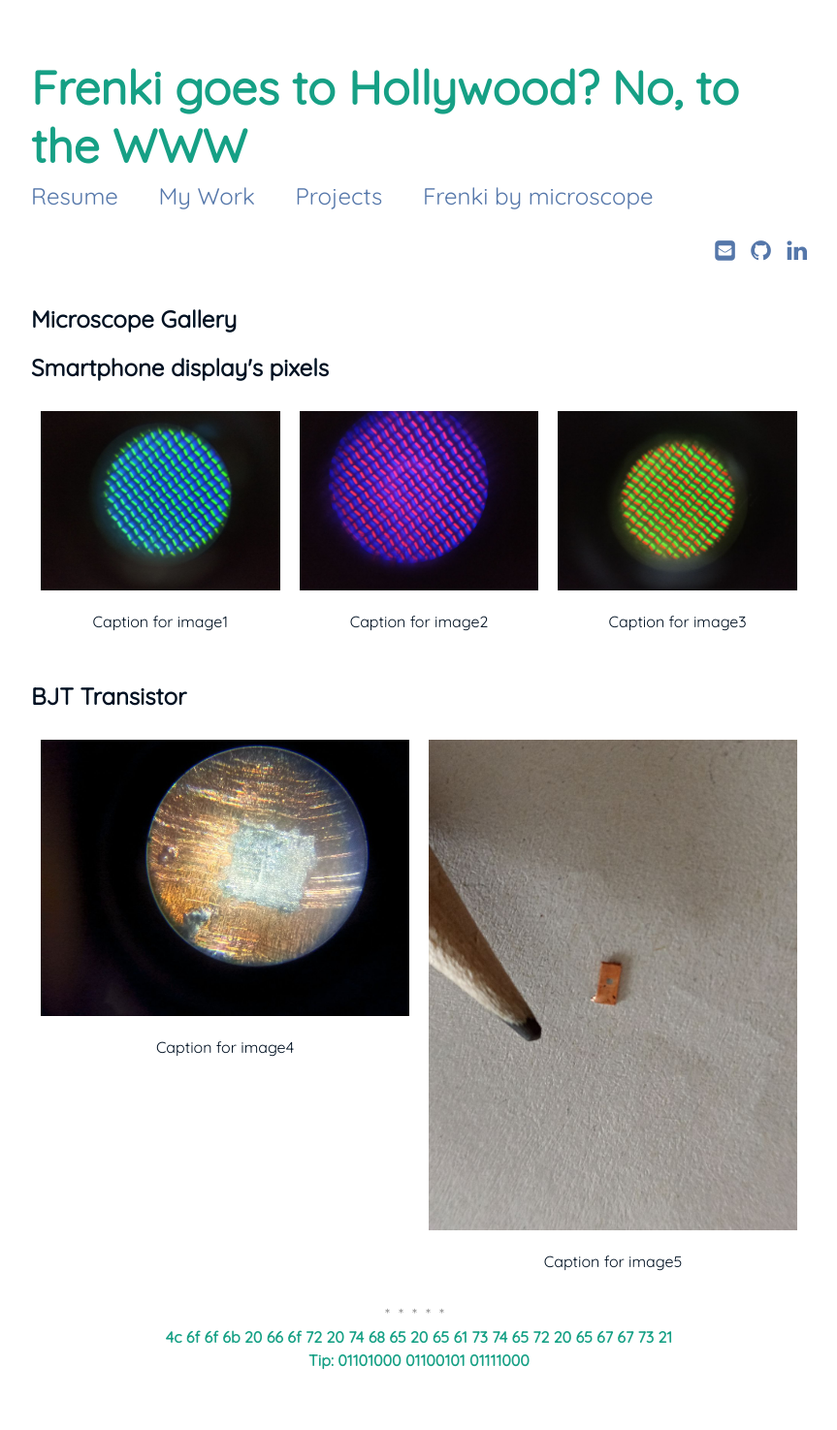
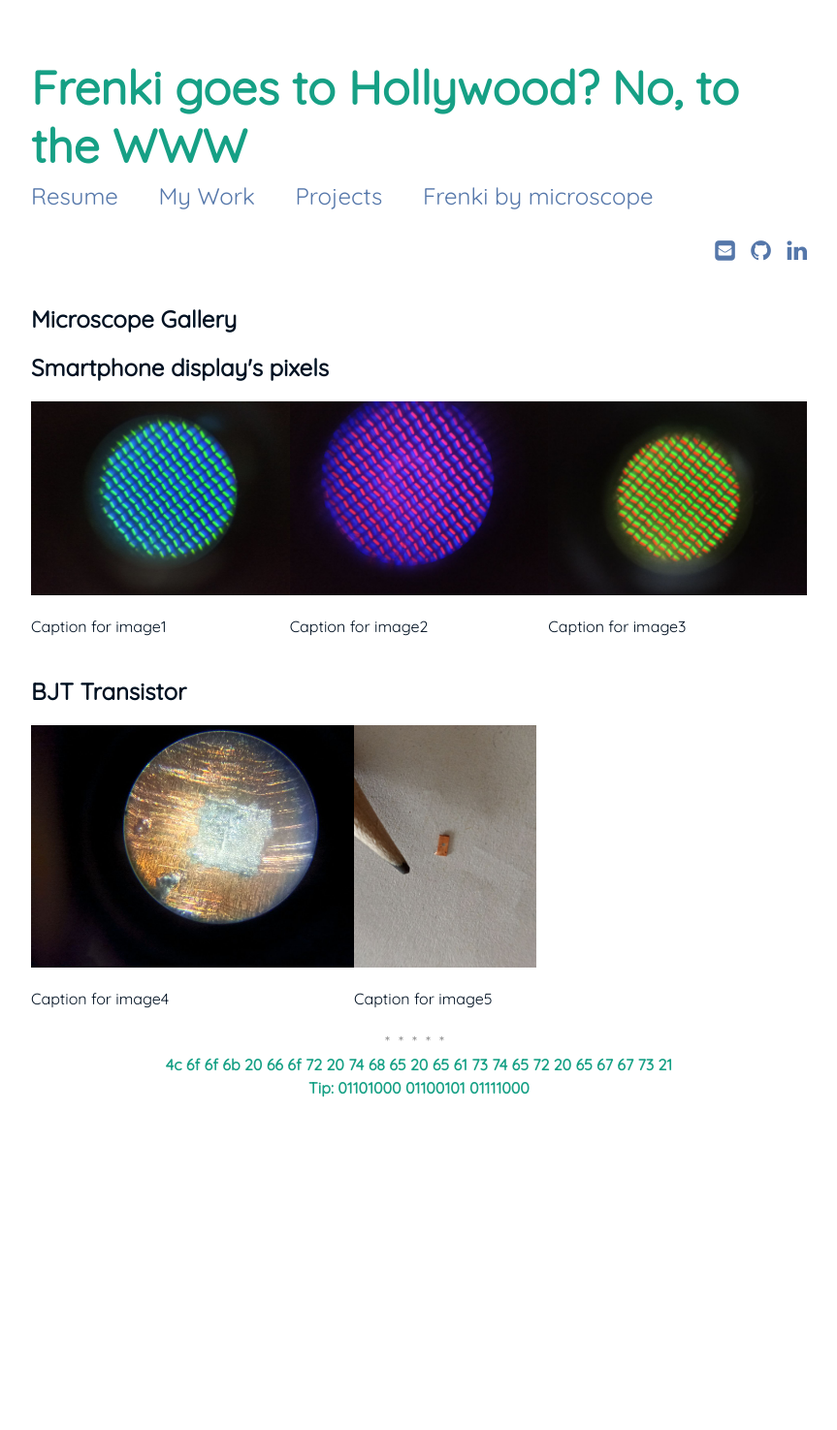
Before and after one commit to FreShq99/frenkishqepa.com, a Jekyll site: the page built from gallery.html, in a window 1280 px wide. Shown: the whole page at 97% size, without its empty margins (208-1071 px from the left). Built offline with Jekyll 4.4.1, drawn with Linux system fonts in a browser that asks for light colours; after the commit the page ends 1194 px from its top, so only the background shows below that.

Commit message:
Update main.css

```diff
--- a/assets/css/main.css
+++ b/assets/css/main.css
@@ -228,15 +228,13 @@
 
   /* Grid layout */
   .row {
-     display: flex;
-     flex-wrap: wrap;
-   }
+  display: flex; /* set the container to display as a flex container */
+}
 
-   .column {
-     flex: 1;
-     padding: 10px;
-     text-align: center;
-   }
+.column img {
+  max-height: 250px; /* set the maximum height of the images to the height of the smallest image */
+  object-fit: contain; /* maintain the aspect ratio of the images */
+}
 
 
 
```
